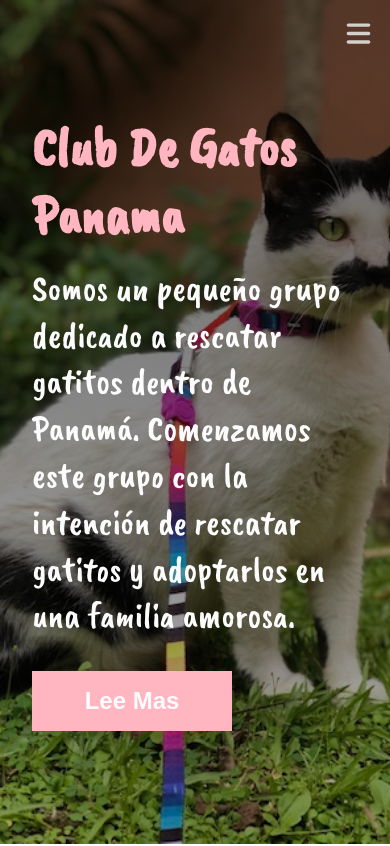
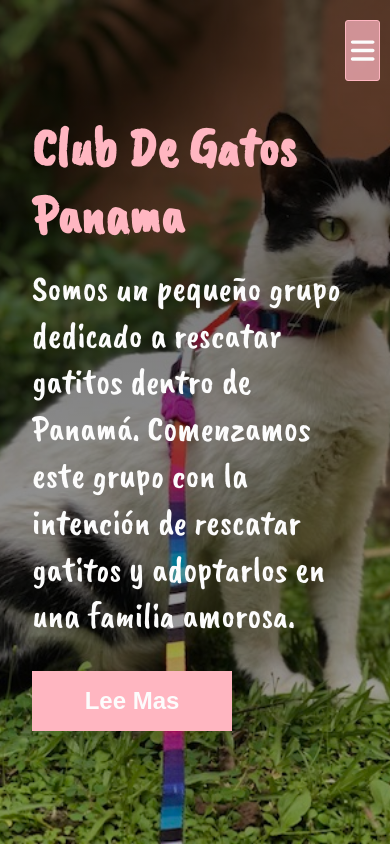
Before and after one commit to Mark-B-88/clubdegatospanama.com, a Next.js app: page / in a window 390 px wide. Shown: the top 846 px of the page. Built offline with nearby package versions, Linux system fonts and the light colour scheme.

Commit message:
background-color for mobile menu

```diff
--- /dev/null
+++ b/components/Desktop-Navbar.js
@@ -0,0 +1,33 @@
+import heroStyles from '../styles/Hero.module.scss'
+import Link from 'next/link'
+
+export default function DesktopNavbar() {
+    return (
+        <>
+            {/* <!-- desktop navbar --> */}
+            <nav className={heroStyles.desktop__nav}>
+                <ul>
+                    <li>
+                        <Link href='/'>Inicio</Link>
+                    </li>
+
+                    <li>
+                        <a href='#about'>Sobre Nosotros</a>
+                    </li>
+
+                    <li>
+                        <a href='#questions'>¿Preguntas?</a>
+                    </li>
+
+                    <li>
+                        <a href='#donations'>Donaciones</a>
+                    </li>
+
+                    <li>
+                        <a href='#contact'>Contáctame</a>
+                    </li>
+                </ul>
+            </nav>
+        </>
+    )
+}
--- a/components/Header.js
+++ b/components/Header.js
@@ -1,83 +1,14 @@
-import React, { useState } from 'react'
 import heroStyles from '../styles/Hero.module.scss'
-import Link from 'next/link'
-
-import { FontAwesomeIcon } from '@fortawesome/react-fontawesome'
-import { faBars } from '@fortawesome/free-solid-svg-icons'
+import MobileNavbar from './Mobile-Navbar'
+import DesktopNavbar from './Desktop-Navbar'
 
 export default function HeaderComponent() {
-    const [menuOpen, setMenuOpen] = useState(false)
-    const toggleMenu = () => setMenuOpen(!menuOpen)
-    const closeMenu = () => setMenuOpen(false)
-
     return (
         <section className={heroStyles.hero} id='hero'>
             <div className={heroStyles.row}>
                 <div className={heroStyles.col}>
-                    {/* <!-- mobile navbar --> */}
-                    <div className={heroStyles.menu_btn} onClick={toggleMenu}>
-                        <FontAwesomeIcon icon={faBars} className={heroStyles.icon} />
-                    </div>
-                    <nav
-                        className={heroStyles.mobile__nav}
-                        style={{
-                            clipPath: menuOpen
-                                ? 'circle(100%)'
-                                : 'circle(25px at calc(100% - 45px) 45px)',
-                            background: menuOpen ? 'rgba(0, 0, 0, 0.9)' : 'transparent',
-                        }}
-                    >
-                        <ul className={heroStyles.menu}>
-                            <li onClick={closeMenu}>
-                                <Link href='/'>
-                                    <a>Inicio</a>
-                                </Link>
-                            </li>
-
-                            <li onClick={closeMenu}>
-                                <a href='#about'>Sobre Nosotros</a>
-                            </li>
-
-                            <li onClick={closeMenu}>
-                                <a href='#questions'>¿Preguntas?</a>
-                            </li>
-
-                            <li onClick={closeMenu}>
-                                <a href='#donations'>Donaciones</a>
-                            </li>
-
-                            <li onClick={closeMenu}>
-                                <a href='#contact'>Contáctame</a>
-                            </li>
-                        </ul>
-                    </nav>
-                    {/* <!-- end mobile navbar --> */}
-
-                    {/* <!-- desktop navbar --> */}
-                    <nav className={heroStyles.desktop__nav}>
-                        <ul>
-                            <li>
-                                <Link href='/'>Inicio</Link>
-                            </li>
-
-                            <li>
-                                <a href='#about'>Sobre Nosotros</a>
-                            </li>
-
-                            <li>
-                                <a href='#questions'>¿Preguntas?</a>
-                            </li>
-
-                            <li>
-                                <a href='#donations'>Donaciones</a>
-                            </li>
-
-                            <li>
-                                <a href='#contact'>Contáctame</a>
-                            </li>
-                        </ul>
-                    </nav>
-                    {/* <!-- end desktop navbar --> */}
+                    <MobileNavbar />
+                    <DesktopNavbar />
                     <div className={heroStyles.hero__text}>
                         <div className={heroStyles.hero__box}>
                             <div className={heroStyles.hero__title}>
--- /dev/null
+++ b/components/Mobile-Navbar.js
@@ -0,0 +1,51 @@
+import React, { useState } from 'react'
+import heroStyles from '../styles/Hero.module.scss'
+import Link from 'next/link'
+
+import { FontAwesomeIcon } from '@fortawesome/react-fontawesome'
+import { faBars } from '@fortawesome/free-solid-svg-icons'
+
+export default function MobileNavbar() {
+    const [menuOpen, setMenuOpen] = useState(false)
+    const toggleMenu = () => setMenuOpen(!menuOpen)
+    const closeMenu = () => setMenuOpen(false)
+
+    return (
+        <>
+            <div className={heroStyles.menu_btn} onClick={toggleMenu}>
+                <FontAwesomeIcon icon={faBars} className={heroStyles.icon} />
+            </div>
+            <nav
+                className={heroStyles.mobile__nav}
+                style={{
+                    clipPath: menuOpen
+                        ? 'circle(100%)'
+                        : 'circle(25px at calc(100% - 45px) 45px)',
+                    background: menuOpen ? 'rgba(0, 0, 0, 0.9)' : 'transparent',
+                }}
+            >
+                <ul className={heroStyles.menu}>
+                    <li onClick={closeMenu}>
+                        <Link href='/'><a>Inicio</a></Link>
+                    </li>
+
+                    <li onClick={closeMenu}>
+                        <a href='#about'>Sobre Nosotros</a>
+                    </li>
+
+                    <li onClick={closeMenu}>
+                        <a href='#questions'>¿Preguntas?</a>
+                    </li>
+
+                    <li onClick={closeMenu}>
+                        <a href='#donations'>Donaciones</a>
+                    </li>
+
+                    <li onClick={closeMenu}>
+                        <a href='#contact'>Contáctame</a>
+                    </li>
+                </ul>
+            </nav>
+        </>
+    )
+}
--- a/styles/Hero.module.scss
+++ b/styles/Hero.module.scss
@@ -130,7 +130,7 @@
                 height: 50px;
                 width: 50px;
                 border-radius: 50%;
-                color: rgba(0,0,0,0.9);
+                color: rgba(0, 0, 0, 0.9);
                 font-size: 20px;
                 cursor: pointer;
                 background: none;
@@ -143,11 +143,15 @@
                     top: 50;
                     right: 50;
                     font-weight: bold;
-                    color: var(--light-gray);
+                    color: var(--light);
+                    background-color: rgba(255, 182, 193, 0.72);
+                    padding: 1rem 0.2rem;
+                    border: 1px solid var(--light-pink);
+                    border-radius: 3px;
                 }
             }
 
-            #active:checked ~ .mobile__nav {
+            #active:checked~.mobile__nav {
                 clip-path: circle(100%);
                 background: rgba(0, 0, 0, 0.9);
             }
@@ -156,7 +160,7 @@
                 display: none;
             }
 
-            #active:checked ~ .menu_btn {
+            #active:checked~.menu_btn {
                 color: var(--light-gray);
 
                 & .icon:before {
```
